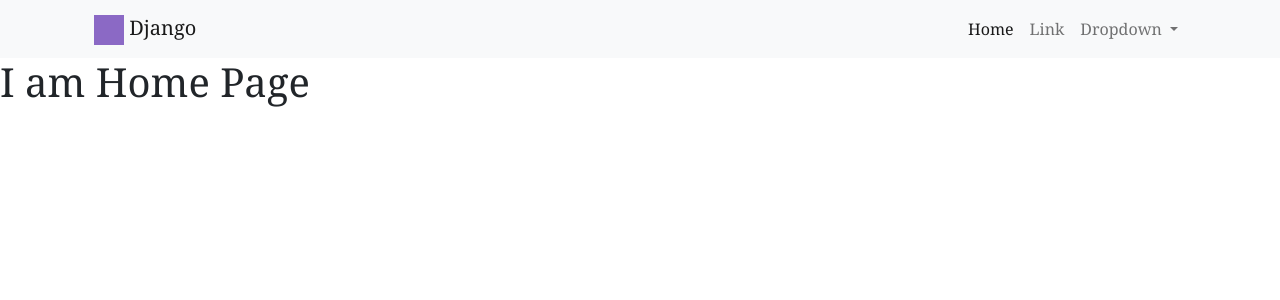
After one commit to Fronkee/DJANGO, a Django app: page / in a window 1280 px wide. The commit adds this page. Shown: the top 300 px of the page. Run offline with Django 4.2, Linux system fonts and the light colour scheme.

Commit message:
#1,24,update

```diff
--- a/app/app/templates/app/nav.html
+++ b/app/app/templates/app/nav.html
@@ -2,7 +2,7 @@
 <div class="container-fluid bg-light">
     <nav class="container navbar navbar-expand-lg navbar-light ">
         <div class="container-fluid">
-            <a class="navbar-brand" href="#">
+            <a class="navbar-brand" href="{% url 'home'%}">
                 <img src="{% static 'app/images/cg.png' %}" alt="" width="30" height="30">
                 <span>Django</span>
             </a>
@@ -12,7 +12,7 @@
             <div class="collapse navbar-collapse" id="navbarSupportedContent">
                 <ul class="navbar-nav ms-auto mb-2 mb-lg-0">
                     <li class="nav-item">
-                        <a class="nav-link active" aria-current="page" href="#">Home</a>
+                        <a class="nav-link active" aria-current="page" href="{% url 'home'%}">Home</a>
                     </li>
                     <li class="nav-item">
                         <a class="nav-link" href="#">Link</a>
--- a/app/app/urls.py
+++ b/app/app/urls.py
@@ -20,7 +20,7 @@ from django.conf.urls.static import static
 
 urlpatterns = [
     path('admin/', admin.site.urls),
-    path('cats/',include('category.urls'))
+    path('',include('category.urls'))
 ]
 
 
--- a/app/category/forms.py
+++ b/app/category/forms.py
@@ -13,7 +13,7 @@ class CatForm(forms.ModelForm):
 
     def __init__(self,*args,**kwargs):
         super(CatForm,self).__init__(*args,**kwargs)
-        self.fields['name'].required = False
+        self.fields['name'].required = True
 
 class SubCatFrom(forms.ModelForm):
     class Meta:
--- a/app/category/templates/category/cats.html
+++ b/app/category/templates/category/cats.html
@@ -20,7 +20,7 @@
             <tr>
                 <th>{{cat.id}}</th>
                 <td>{{cat.name}}</td>
-                <td><img src="{{cat.image.url}}" width="30" height="30" alt=""></td>
+                <td><img src="{{cat.image.url}}" width="30" height="30" alt="" class="rounded"></td>
                 <td>
                     <button class="btn btn-sm btn-danger"><i class="material-icons">delete</i></button>
                     <button class="btn btn-sm btn-warning"><i class="material-icons">edit</i></button>
--- /dev/null
+++ b/app/category/templates/category/home.html
@@ -0,0 +1,3 @@
+{% extends 'app/base.html'%} {% block content %}
+<h1>I am Home Page</h1>
+{% endblock%}
--- a/app/category/templates/category/subs.html
+++ b/app/category/templates/category/subs.html
@@ -22,7 +22,7 @@
             <tr>
                 <th>{{sub.id}}</th>
                 <td>{{sub.name}}</td>
-                <td><img src="{{sub.image.url}}" width="30" height="30" alt=""></td>
+                <td><img src="{{sub.image.url}}" width="30" height="30" alt="" class="rounded"></td>
                 <td>{{sub.parent.name}}</td>
                 <td>
                     <button class="btn btn-sm btn-danger"><i class="material-icons">delete</i></button>
--- a/app/category/urls.py
+++ b/app/category/urls.py
@@ -2,8 +2,9 @@ from django.urls import path
 from .views import *
 
 urlpatterns = [
-    path('',cats,name='cats'),
-    path('subs/',subs,name='subs'),
+    path('',home,name='home'),
+    path('cats/',cats,name='cats'),
+    path('cats/subs/',subs,name='subs'),
     path('subs/create',createSub,name='subs-create'),
-    path('create',createCat,name='cats-create')
+    path('cats/create',createCat,name='cats-create')
 ]
--- a/app/category/views.py
+++ b/app/category/views.py
@@ -5,6 +5,10 @@ from .forms import SubCatFrom,CatForm
 
 
 # Create your views here.
+def home(request):
+    return render(request,'category/home.html')
+
+
 def cats(request):
     data ={
         'title':'Categories',
@@ -19,7 +23,11 @@ def createCat(request):
             form.save()
             return redirect('/cats')
     else:
-        return render(request,'category/create_cats.html',{'form':CatForm})
+        print("get method")
+        form = CatForm()
+
+    return render(request,'category/create_cats.html',{'form':form})
+
 
 def subs(request):
     data = {
```
Also changed, not shown: app/category/templates/category/create_cats.html (+7 -1 lines), app/db.sqlite3, app/media/18.jpg (added), app/media/58382505_2338790223020565_1260238611186450432_n.jpg (added), app/media/58382505_2338790223020565_1260238611186450432_n_BXumwWv.jpg (added).
